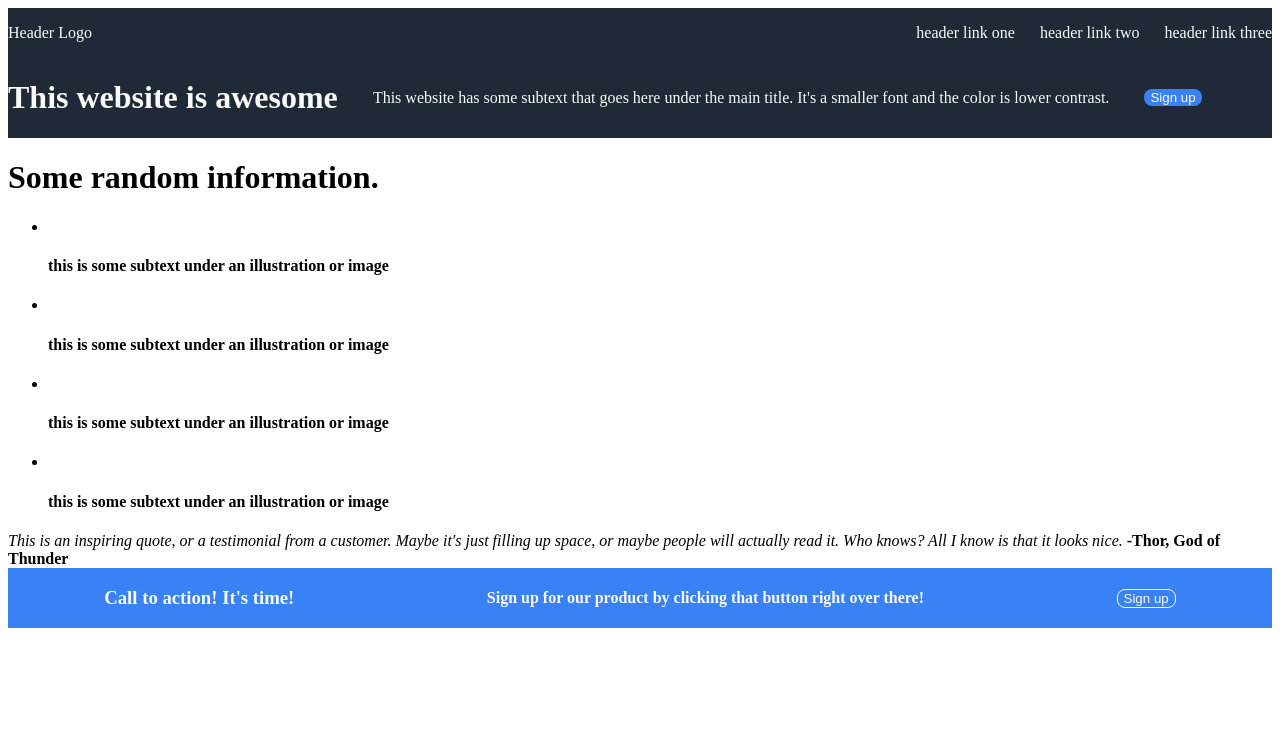
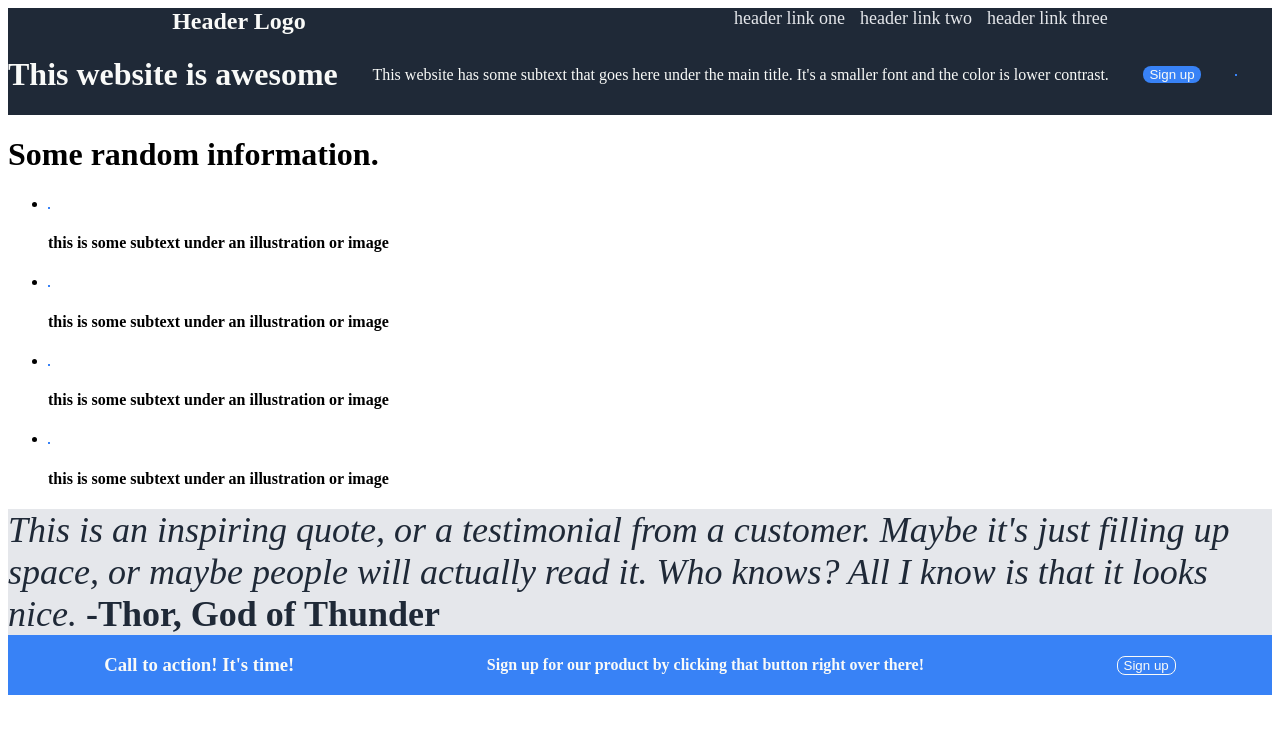
Before and after one commit to dev-tones/Project-Landing-Page, a plain HTML site: page index.html in a window 1280 px wide. Drawn offline with Linux system fonts and the light colour scheme.

Commit message:
added style and changed up html

```diff
--- a/index.html
+++ b/index.html
@@ -7,17 +7,17 @@
   <link rel="stylesheet" href="style.css">
 </head>
 <body>
-  <div>
-    <div class="header">
-      Header Logo
-      <ul class="ul-link">
-        <li>header link one</li>
-        <li>header link two</li>
-        <li>header link three</li>
-      </ul>
+  <div class="menu-container">
+    <div class="menu">
+      <div class="logo">Header Logo</div>
+        <div class="hlinks">
+          <div>header link one</div>
+          <div>header link two</div>
+          <div>header link three</div>
+        </div>
     </div>
   </div>
-  <div class="mid">
+  <div class="mid-container">
     <h1>This website is awesome</h1>
     <p>
       This website has some subtext that goes here under the main title. It's a smaller font and the color is lower contrast.
@@ -28,7 +28,9 @@
     <img><a href="" alt="Image placeholder text"></a>
   </div>
   <div>
-    <h1>Some random information.</h1>
+    <h1>
+      Some random information.
+    </h1>
     <ul>
       <li>
         <img><a href="" alt="Image placeholder text"></a>
@@ -48,7 +50,7 @@
       </li>
     </ul>
   </div>
-  <div>
+  <div class="quote">
     <em>This is an inspiring quote, or a testimonial from a customer. Maybe it's just filling up space, or maybe people will actually read it. Who knows? All I know is that it looks nice.</em>
     <b>-Thor, God of Thunder</b>
   </div>
--- a/style.css
+++ b/style.css
@@ -1,10 +1,35 @@
-.header, .mid {
+.menu-container {
+  display: flex;
+  align-items: center;
+  color: #F9FAF8;
+  background-color: #1F2937;
+}
+.menu {
+  display: flex;
+  justify-content: space-around;
+  flex: 1;
+  flex-direction: row;
+}
+.logo {
+  font-size: 24px;
+  font-weight: bold;
+  padding-right: 100px;
+}
+.hlinks {
+  display: flex;
+  justify-content: space-between;
+  gap: 15px;
+  font-size: 18px;
+  color: #E5E7EB;
+}
+.mid-container {
   display: flex;
   justify-content: space-between;
   align-items: center;
   background-color: #1F2937;
   color: #F9FAF8
 }
+
 .footer {
   display: flex;
   justify-content: space-around;
@@ -36,3 +61,15 @@
   border: 1px solid;
   border-color: #F9FAF8;
 }
+
+img {
+
+  border: 1px solid;
+  border-color: #3882F6;
+}
+
+.quote {
+  background-color: #E5E7EB;
+  font-size: 36px;
+  color: #1F2937;
+}
```
